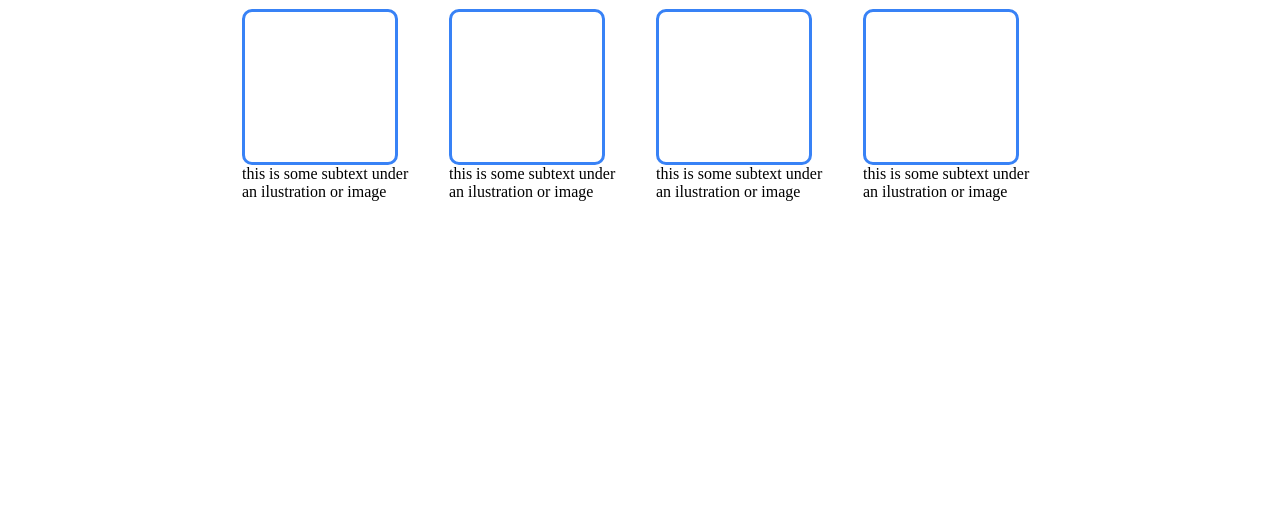
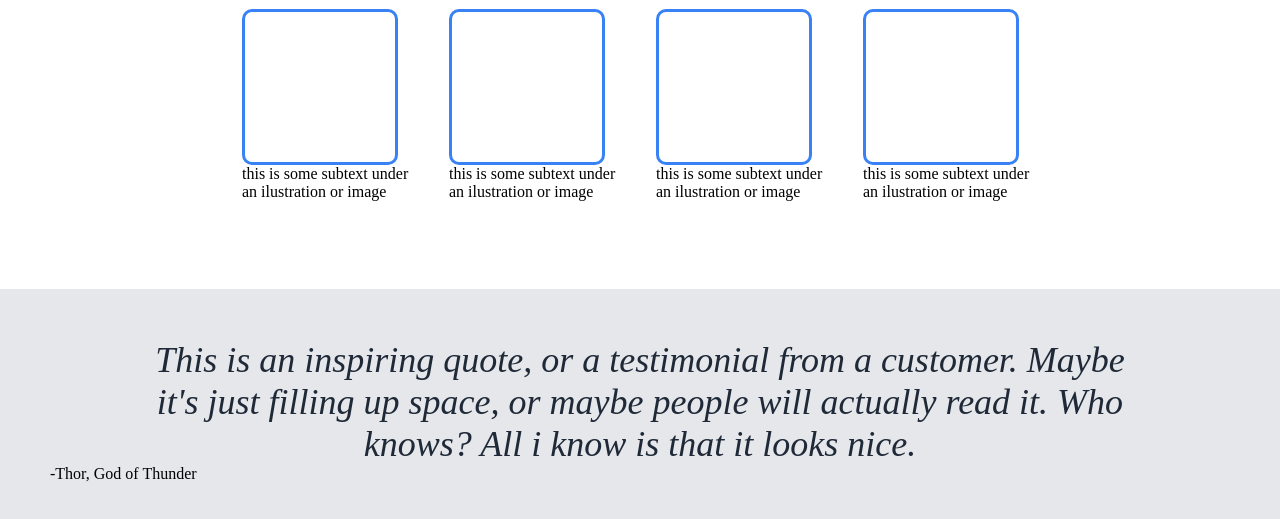
Before and after one commit to MaycoSec/odin-landing-page, a plain HTML site: page index.html in a window 1280 px wide. Shown: the part 359-878 px from the top of the page. Before the commit the page ends 800 px from the top, so only its background shows below. Drawn offline with Linux system fonts and the light colour scheme.

Commit message:
Add new section along with other small changes.

```diff
--- a/index.html
+++ b/index.html
@@ -47,7 +47,11 @@
             <div class="square"></div>
             <div class="text">this is some subtext under an ilustration or image</div>
         </div>
+    </section>
 
+    <section class="quote">
+        <p>This is an inspiring quote, or a testimonial from a customer. Maybe it's just filling up space, or maybe people will actually read it. Who knows? All i know is that it looks nice. </p>
+        <div id="quote-author">-Thor, God of Thunder</div>
     </section>
 </body>
 </html>
--- a/style.css
+++ b/style.css
@@ -97,6 +97,7 @@ h1 + h2 {
     display: flex;
     justify-content: center;
     gap: 32px;
+    margin-bottom: 88px;
 }
 
 .point {
@@ -111,3 +112,18 @@ h1 + h2 {
     height: 150px;
     border-color: #3882F6;
 }
+
+.quote {
+    padding: 50px;
+    background-color: #E5E7EB;
+}
+
+.quote > p {
+    margin: auto;
+    max-width: 1000px;
+    text-align: center;
+    font-size: 36px;
+    font-weight: lighter;
+    font-style: italic;
+    color: #1f2937;
+}
```
